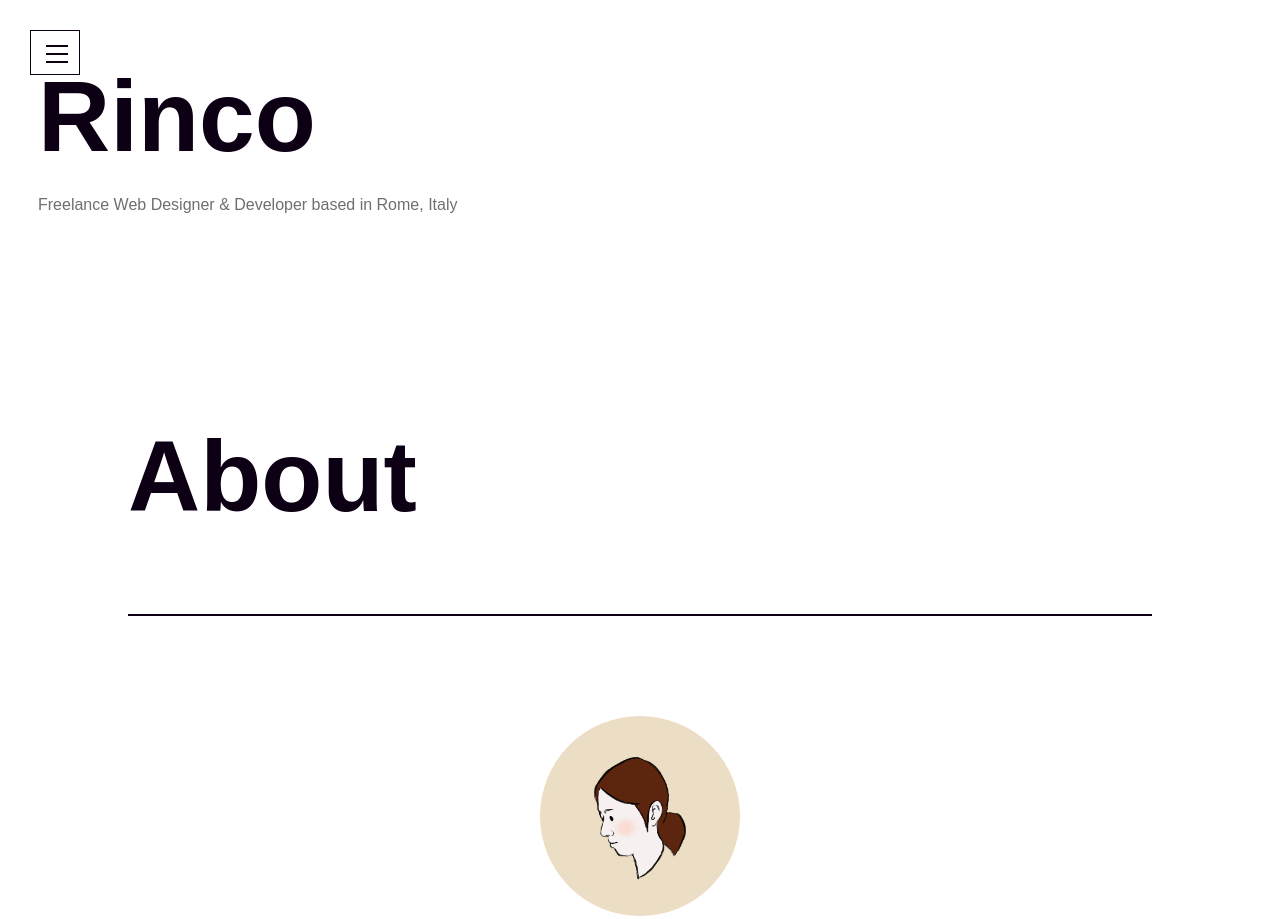
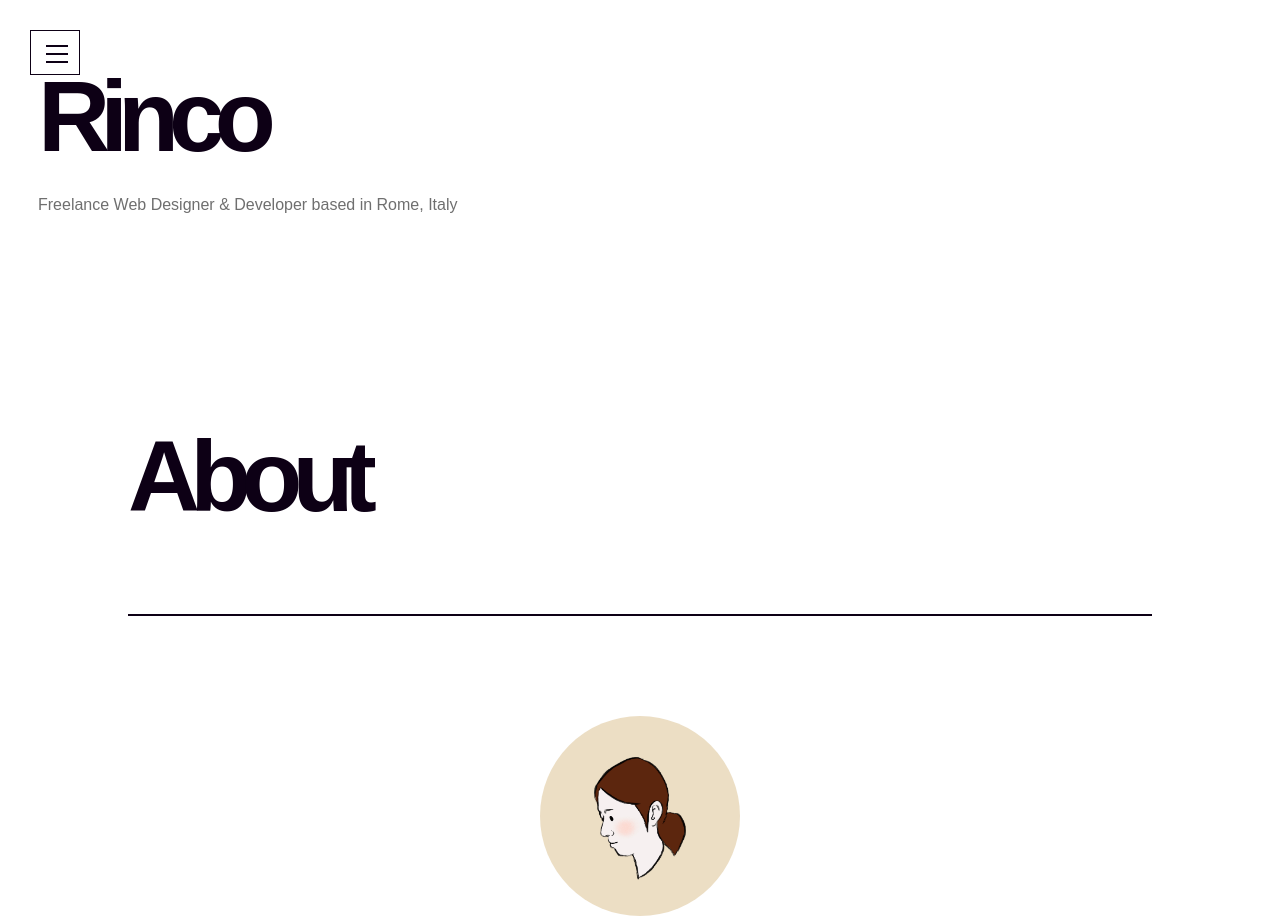
Before and after one commit to Rinrincoo/portfolio, a plain HTML site: page index.html in a window 1280 px wide. Shown: the top 919 px of the page. Drawn offline with nearby package versions, Linux system fonts and the light colour scheme.

Commit message:
initial commit

```diff
--- a/style.css
+++ b/style.css
@@ -35,7 +35,7 @@ header{
  text-decoration: none;
  color:#0d0015;
  font-size: 100px;
- letter-spacing: 0px;
+ letter-spacing: -0.1em;
 }
 
 header button{
@@ -207,7 +207,7 @@ header button{
     color: #0d0015;
     font-size: 100px;
     line-height: 110px;
-    letter-spacing: 0px;
+    letter-spacing: -0.1em;
 }
 
 .title-line{
@@ -400,7 +400,7 @@ footer{
     font-size: 84px;
     font-weight: bold;
     padding-top: 50px;
-    letter-spacing: 0px;
+    letter-spacing: -0.1em;
 }
 
 #copyright{
```
